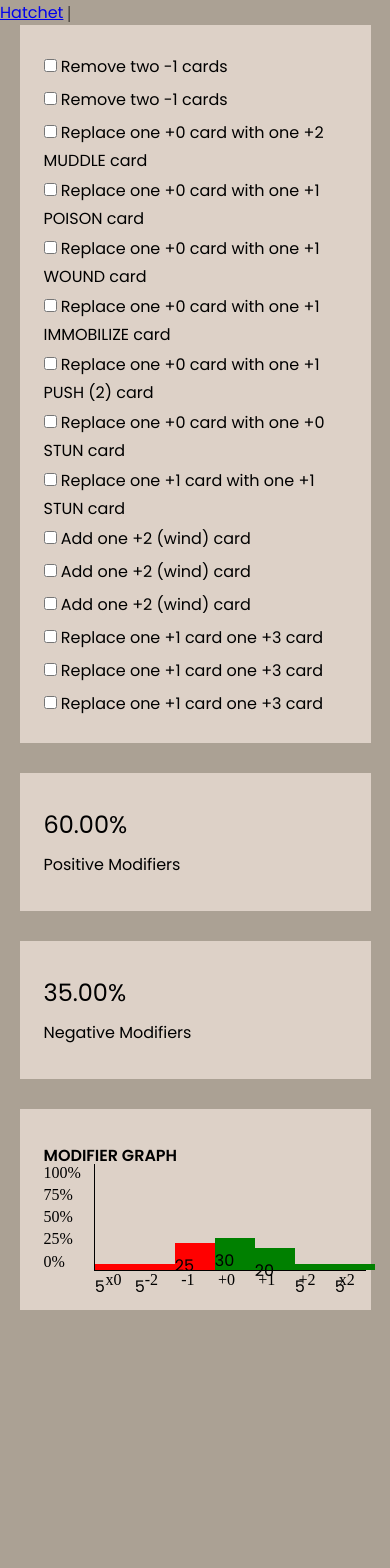
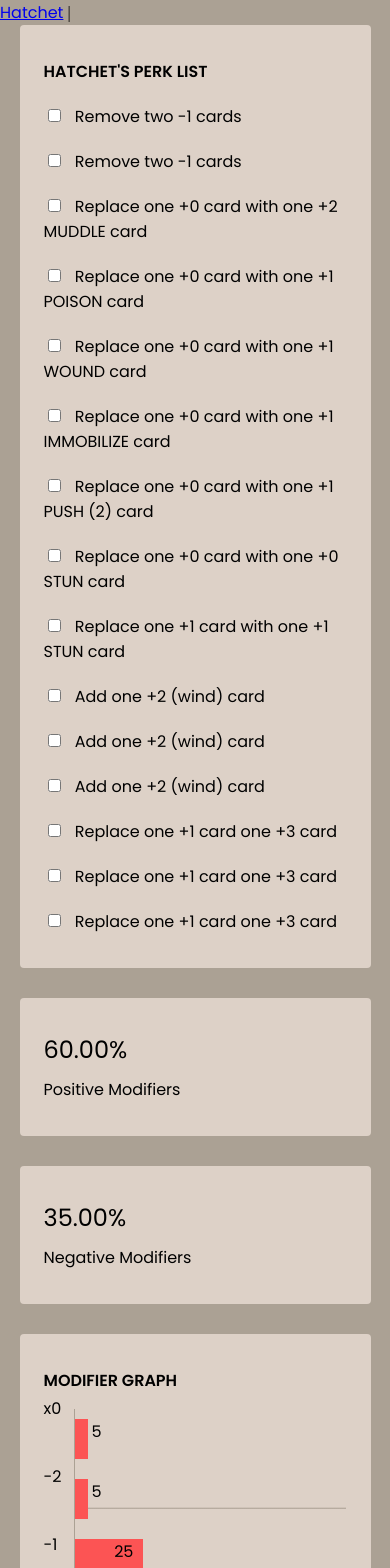
Before and after one commit to wyattnolen/jotl-modifier-helper, a Vue app: page /#/hatchet in a window 390 px wide. Shown: the top 1568 px of the page. Before the commit the page ends 1310 px from the top, so only its background shows below. Built offline with nearby package versions, Linux system fonts and the light colour scheme.

Commit message:
Mobile responsive chart update

```diff
--- a/src/components/Chart.vue
+++ b/src/components/Chart.vue
@@ -79,12 +79,21 @@ export default {
   display: grid;
   grid-template-areas:
     "title title"
+    "x chart"
+    ".  y";
+  grid-template-columns: 10% 90%;
+  grid-template-rows: 10% 80% 10%;
+  height: 100%;
+  @media (min-width: $sm) {
+    grid-template-areas:
+      "title title"
       "y chart"
       ".  x";
     grid-template-columns: 10% 90%;
     grid-template-rows: 20% 70% 10%;
     column-gap: 20px;
-  height: 100%;
+  }
+
   &__title {
     grid-area: title;
   }
@@ -93,36 +102,90 @@ export default {
     padding: 0;
     margin: 0;
     &--y {
+      flex-direction: row-reverse;
+      justify-content: space-around;
+      grid-area: y;
+      @media (min-width: $sm) {
         flex-direction: column;
         justify-content: space-between;
-      grid-area: y;
+        margin: 0;
+        line-height: 0;
+        align-items: flex-end;
+      }
+      > li {
+        @media (min-width: $sm) {
+          margin: 0;
+          line-height: 0;
+        }
+      }
     }
     &--x {
+      flex-direction: column;
+      justify-content: space-between;
+      grid-area: x;
+      @media (min-width: $sm) {
         flex-direction: row;
         justify-content: space-around;
-      grid-area: x;
       }
+      > li {
+        margin: 0;
+        line-height: 0;
+      }
+    }
+
     > li {
       list-style: none;
     }
   }
   &__inner {
     display: flex;
+    flex-direction: column;
+    justify-content: space-around;
+    align-items: flex-start;
+    background: repeating-linear-gradient(
+      transparent 24.5%,
+      transparent 49.5%,
+      $pri 50%,
+      $pri 50%
+    );
+    border-left: 1px solid $pri;
+    border-bottom: 1px solid $pri;
+    grid-area: chart;
+
+    @media (min-width: $sm) {
       flex-direction: row;
-    justify-content: space-around;
       align-items: flex-end;
-    border-left: 1px solid #000;
-    border-bottom: 1px solid #000;
-    grid-area: chart;
+    }
   }
   &__bar {
+    display: flex;
+    flex-direction: column;
+    justify-content: flex-start;
+    align-items: center;
+    width: var(--percent);
+    min-height: 40px;
+    margin: 10px 0;
+
+    @media (min-width: $sm) {
+      width: auto;
       height: var(--percent);
       min-width: 40px;
+      margin: 0;
+    }
+
     &--positive {
-      background-color: green;
+      background-color: $positive;
     }
     &--negative {
-      background-color: red;
+      background-color: $negative;
+    }
+    > p {
+      margin: 0;
+      margin-right: -30px;
+      @media (min-width: $sm) {
+        margin-right: 0;
+        margin-top: -30px;
+      }
     }
   }
 }
--- a/src/components/Perks.vue
+++ b/src/components/Perks.vue
@@ -1,5 +1,6 @@
 <template>
   <div class="perks">
+    <h2 class="title">Hatchet's Perk List</h2>
     <ul class="perks__list">
       <li class="perks__listItem" v-for="perk in perks" :key="perk.id">
         <label :for="perk.id">
@@ -166,7 +167,16 @@ export default {
     text-align: left;
   }
   &__listItem {
+    display: flex;
+    flex-direction: row;
+    flex-wrap: wrap;
+    justify-content: flex-start;
+    align-items: center;
     list-style: none;
+    margin: 0;
+  }
+  input {
+    margin-right: 10px;
   }
 }
 </style>
--- a/src/components/Snapshots.vue
+++ b/src/components/Snapshots.vue
@@ -71,6 +71,7 @@ export default {
   max-width: 100%;
   padding: 24px;
   background-color: $alt;
+  border-radius: 4px;
   @media (min-width: $sm) {
     flex: 0 0 25%;
     max-width: 25%;
--- a/src/scss/_shared.scss
+++ b/src/scss/_shared.scss
@@ -9,6 +9,7 @@ html,
 body {
   padding: 0;
   margin: 0;
+  margin-bottom: 30px;
   background-color: $pri;
 }
 
@@ -24,8 +25,12 @@ h6 {
 p,
 a,
 label,
-input {
+li {
   @include text;
+}
+
+label {
+  vertical-align: middle;
 }
 
 .title {
--- a/src/scss/_variables.scss
+++ b/src/scss/_variables.scss
@@ -5,6 +5,8 @@
 /*Hatchet*/
 $pri: #aba194;
 $alt: #ddd1c7;
+$positive: #02c58d;
+$negative: #fc5454;
 
 /*Media Queries*/
 $lg: 1200px;
--- a/src/views/Hatchet.vue
+++ b/src/views/Hatchet.vue
@@ -102,7 +102,7 @@ export default {
       "b a"
       "b c";
     grid-template-columns: 30% 70%;
-    grid-template-rows: 25% 75%;
+    grid-template-rows: 0fr 1fr;
     max-width: 90vw;
   }
   &__a {
@@ -111,11 +111,13 @@ export default {
   &__b {
     grid-area: b;
     padding: 24px;
+    border-radius: 4px;
     background-color: $alt;
   }
   &__c {
     grid-area: c;
     padding: 24px;
+    border-radius: 4px;
     background-color: $alt;
   }
 }
```
Lines whose indentation alone changed are shown as unchanged.
